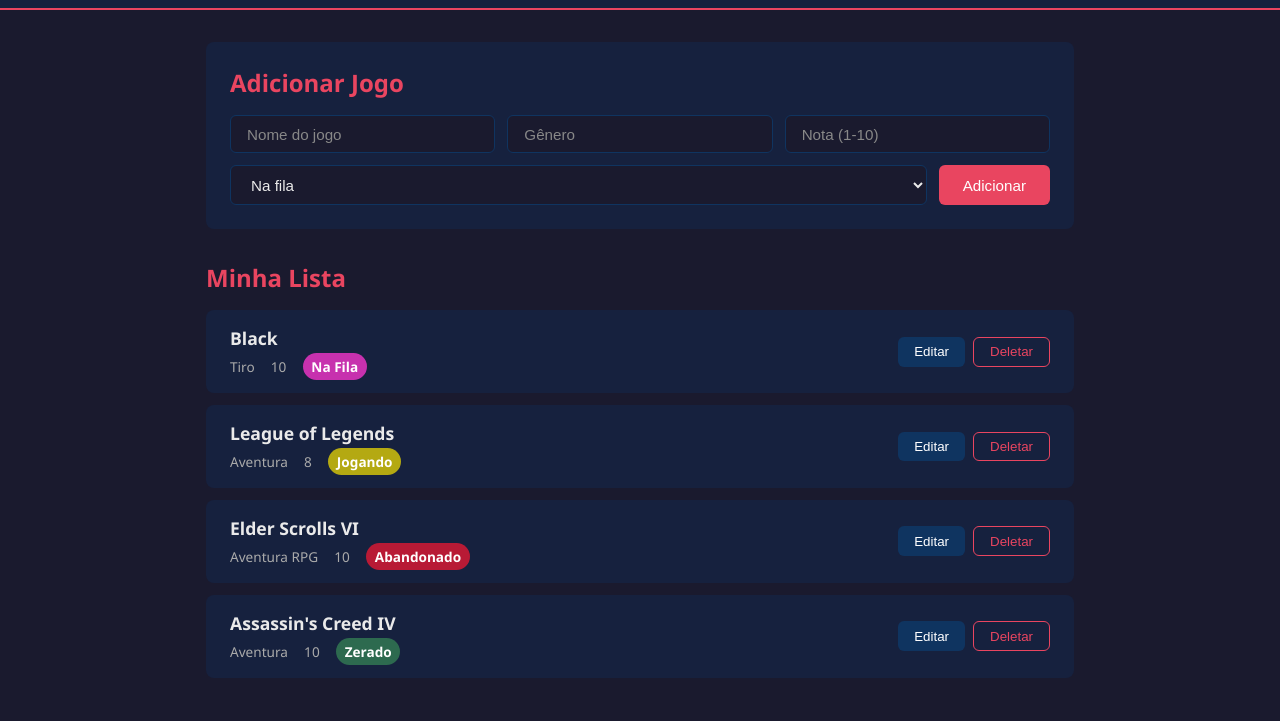
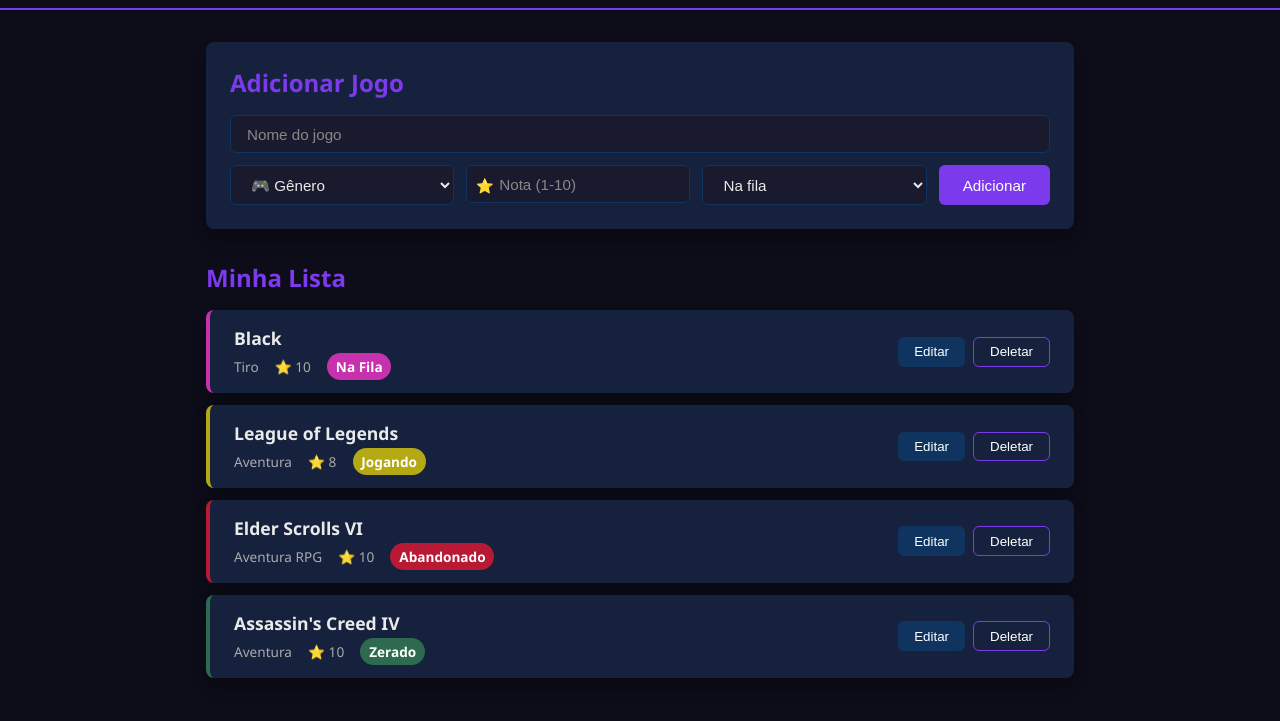
Before and after one commit to joaosecondo99/Projeto-Biblioteca-Jogos, a website built with Vite: page game-library/index.html in a window 1280 px wide. Shown: the part 79-800 px from the top of the page. Built offline with nearby package versions, Linux system fonts and the light colour scheme; data requests are answered from the project's data file.

Commit message:
feat: nova paleta roxo gaming e melhorias visuais

```diff
--- a/game-library/index.html
+++ b/game-library/index.html
@@ -1,4 +1,4 @@
-<!DOCTYPE html>
+<!doctype html>
 <html lang="pt-BR">
   <head>
     <meta charset="UTF-8" />
@@ -8,7 +8,6 @@
   </head>
   <body>
     <div id="app">
-
       <header>
         <h1>🎮 Biblioteca de Jogos</h1>
       </header>
@@ -19,9 +18,38 @@
           <h2 id="form-title">Adicionar Jogo</h2>
           <form id="game-form">
             <input type="hidden" id="game-id" />
-            <input type="text"  id="game-title" placeholder="Nome do jogo" required />
-            <input type="text" id="game-genre" placeholder="Gênero" required />
-            <input type="number" id="game-rating" placeholder="Nota (1-10)" min="1" max="10" required />
+            <input
+              type="text"
+              class="input-full"
+              id="game-title"
+              placeholder="Nome do jogo"
+              required
+            />
+            <select id="game-genre" aria-label="Gênero do jogo" required>
+              <option value="" disabled selected>🎮 Gênero</option>
+              <option value="Aventura">⚔️ Aventura</option>
+              <option value="RPG">🧙 RPG</option>
+              <option value="Tiro">🔫 Tiro</option>
+              <option value="Esporte">⚽ Esporte</option>
+              <option value="Corrida">🏎️ Corrida</option>
+              <option value="Luta">🥊 Luta</option>
+              <option value="Terror">👻 Terror</option>
+              <option value="Estratégia">🧠 Estratégia</option>
+              <option value="Plataforma">🍄 Plataforma</option>
+              <option value="Metroidvania">🗺️ Metroidvania</option>
+              <option value="Simulação">🏗️ Simulação</option>
+            </select>
+            <div class="input-rating-wrapper">
+              <span class="rating-star">⭐</span>
+              <input
+                type="number"
+                id="game-rating"
+                placeholder="Nota (1-10)"
+                min="1"
+                max="10"
+                required
+              />
+            </div>
             <select id="game-status" aria-label="Status do jogo">
               <option value="Na fila">Na fila</option>
               <option value="Jogando">Jogando</option>
@@ -29,7 +57,9 @@
               <option value="Abandonado">Abandonado</option>
             </select>
             <button type="submit" id="form-btn">Adicionar</button>
-            <button type="button" id="cancel-btn" style="display:none">Cancelar</button>
+            <button type="button" id="cancel-btn" style="display: none">
+              Cancelar
+            </button>
           </form>
         </section>
 
@@ -39,7 +69,6 @@
           <div id="games-list"></div>
         </section>
       </main>
-
     </div>
     <script type="module" src="/src/main.js"></script>
   </body>
--- a/game-library/src/style.css
+++ b/game-library/src/style.css
@@ -6,15 +6,15 @@
 
 body {
   font-family: 'Segoe UI', sans-serif;
-  background-color: #1a1a2e;
+  background-color: #0d0d1a;
   color: #eaeaea;
   min-height: 100vh;
 }
 
 header {
-  background-color: #16213e;
+  background-color: #0d0d1a;
   padding: 1.5rem 2rem;
-  border-bottom: 2px solid #e94560;
+  border-bottom: 2px solid #7c3aed;
   display: flex;
   justify-content: center;
   align-items: center;
@@ -22,7 +22,7 @@
 
 header h1 {
   font-size: 1.8rem;
-  color: #e94560;
+  color: #7c3aed;
   text-align: center;
 }
 
@@ -40,11 +40,13 @@
   background-color: #16213e;
   padding: 1.5rem;
   border-radius: 8px;
+  box-shadow: 0 12px 16px rgba(0, 0, 0, 0.3);
+
 }
 
 #form-section h2 {
   margin-bottom: 1rem;
-  color: #e94560;
+  color: #7c3aed;
 }
 
 #game-form {
@@ -64,13 +66,18 @@
   font-size: 0.95rem;
 }
 
+#game-form .input-full {
+  flex: 1 1 100%;
+}
+
 #game-form input::placeholder {
   color: #888;
 }
 
 #form-btn {
   padding: 0.6rem 1.5rem;
-  background-color: #e94560;
+  background-color: #7c3aed;
+  border-bottom: 2px solid #7c3aed;
   color: white;
   border: none;
   border-radius: 6px;
@@ -87,8 +94,8 @@
 #cancel-btn {
   padding: 0.6rem 1.5rem;
   background-color: transparent;
-  color: #e94560;
-  border: 1px solid #e94560;
+  color: #7c3aed;
+  border: 1px solid #7c3aed;
   border-radius: 6px;
   cursor: pointer;
   font-size: 0.95rem;
@@ -96,14 +103,14 @@
 }
 
 #cancel-btn:hover {
-  background-color: #e94560;
+  background-color: #7c3aed;
   color: white;
 }
 
 /* ---- Lista de jogos ---- */
 #list-section h2 {
   margin-bottom: 1rem;
-  color: #e94560;
+  color: #7c3aed;
 }
 
 .game-card {
@@ -111,6 +118,7 @@
   border-radius: 8px;
   padding: 1rem 1.5rem;
   margin-bottom: 0.75rem;
+  box-shadow: 0 12px 16px rgba(0, 0, 0, 0.3);
   display: flex;
   justify-content: space-between;
   align-items: center;
@@ -150,15 +158,15 @@
 .btn-delete {
   padding: 0.4rem 1rem;
   background-color: transparent;
-  color: #e94560;
-  border: 1px solid #e94560;
+  color: #ffffff;
+  border: 1px solid #7c3aed;
   border-radius: 6px;
   cursor: pointer;
   transition: all 0.2s;
 }
 
 .btn-delete:hover {
-  background-color: #e94560;
+  background-color: #7c3aed;
   color: white;
 }
 
@@ -183,3 +191,27 @@
   background-color: white;
   color: #000000;
 }
+
+.input-rating-wrapper {
+  position: relative;
+  flex: 1 1 200px;
+}
+
+#game-form .input-rating-wrapper input {
+  width: 100%;
+  padding: 0.6rem 1rem 0.6rem 2rem;
+}
+
+.rating-star {
+  position: absolute;
+  left: 0.6rem;
+  top: 50%;
+  transform: translateY(-50%);
+  font-size: 0.9rem;
+  pointer-events: none;
+}
+
+.border-zerado { border-left: 4px solid #2d6a4f; }
+.border-jogando { border-left: 4px solid #b4a912; }
+.border-na-fila { border-left: 4px solid #c731ae; }
+.border-abandonado { border-left: 4px solid #b81a35; }
--- a/game-library/src/ui/render.js
+++ b/game-library/src/ui/render.js
@@ -7,11 +7,12 @@
     const gameCard = document.createElement('div')
 
     gameCard.className = 'game-card'
+    gameCard.classList.add(`border-${game.status.toLowerCase().replaceAll(' ', '-')}`);
     gameCard.innerHTML = `
       <div class="game-info">
         <h3>${game.title}</h3>
         <span>${game.genre}</span>
-        <span>${game.rating}</span>
+        <span>⭐ ${game.rating}</span>
         <span class="status-badge status-${game.status.toLowerCase().replaceAll(' ', '-')}">${game.status}</span>
       </div>
 
```
